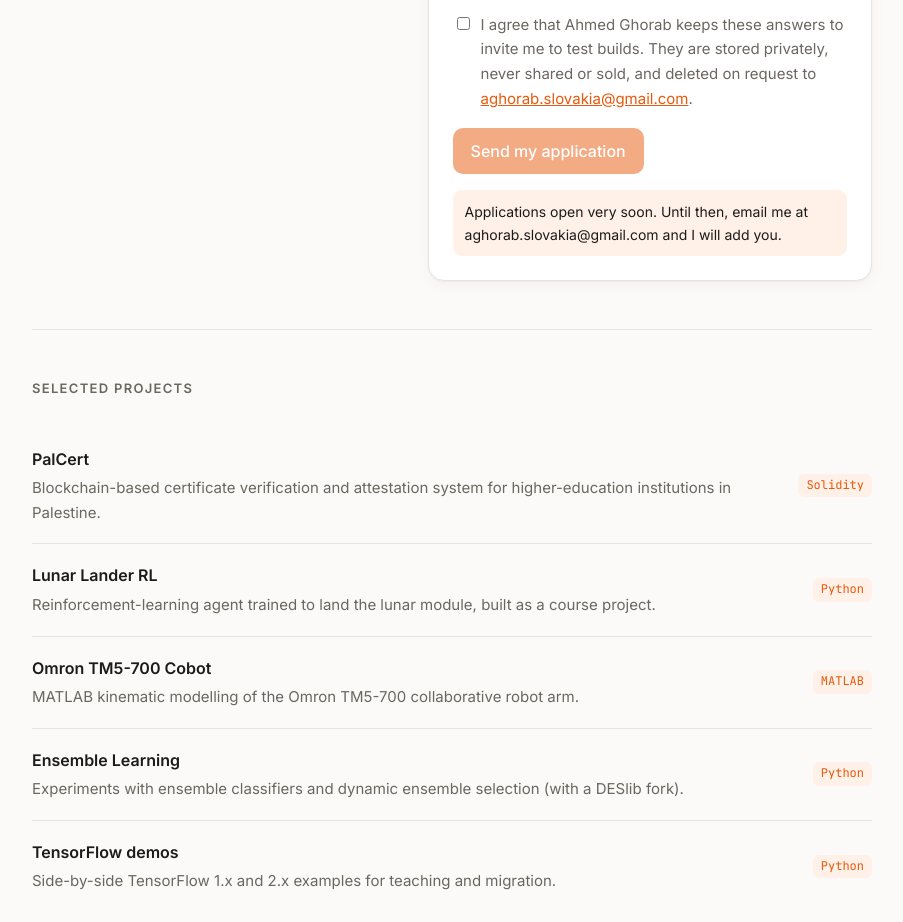
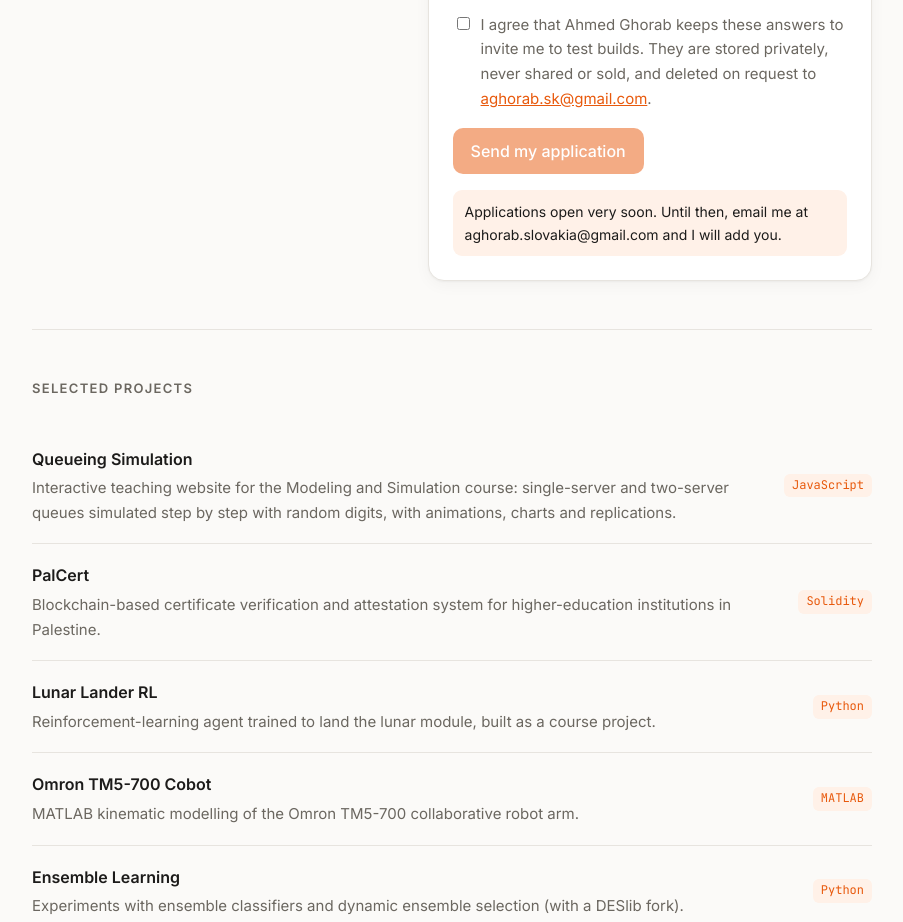
Before and after one commit to aghorab/aghorab.github.io, a plain HTML site: page index.html in a window 1280 px wide. Shown: the part 1987-2909 px from the top of the page, without its empty margins (188-1091 px from the left). Drawn offline with Linux system fonts and the light colour scheme.

Commit message:
Main page: link the Queueing Simulation project and update the email
Co-Authored-By: Claude Opus 5.5 <noreply@anthropic.com>
Claude-Session: https://claude.ai/code/session_018aqbYEGyhDt2bJHnrkWorZ

```diff
--- a/index.html
+++ b/index.html
@@ -150,7 +150,7 @@
           <!-- Hidden from people; a form-filling script fills it in and is quietly ignored. -->
           <div class="hp" aria-hidden="true"><label>Leave this empty<input name="website" tabindex="-1" autocomplete="off"></label></div>
           <label class="check consent"><input type="checkbox" name="consent" required>
-            <span>I agree that Ahmed Ghorab keeps these answers to invite me to test builds. They are stored privately, never shared or sold, and deleted on request to <a href="mailto:aghorab.slovakia@gmail.com">aghorab.slovakia@gmail.com</a>.</span>
+            <span>I agree that Ahmed Ghorab keeps these answers to invite me to test builds. They are stored privately, never shared or sold, and deleted on request to <a href="mailto:aghorab.sk@gmail.com">aghorab.sk@gmail.com</a>.</span>
           </label>
           <div id="ts-box" class="ts"></div>
           <button class="btn primary" type="submit">Send my application</button>
@@ -162,6 +162,11 @@
     <section id="projects">
       <h2>Selected projects</h2>
       <div class="projects">
+        <a class="project" href="QueueSimulation/">
+          <span class="p-name">Queueing Simulation</span>
+          <span class="p-desc">Interactive teaching website for the Modeling and Simulation course: single-server and two-server queues simulated step by step with random digits, with animations, charts and replications.</span>
+          <span class="p-meta mono"><span class="tag">JavaScript</span></span>
+        </a>
         <a class="project" href="https://github.com/aghorab/PalCert">
           <span class="p-name">PalCert</span>
           <span class="p-desc">Blockchain-based certificate verification and attestation system for higher-education institutions in Palestine.</span>
@@ -209,7 +214,7 @@
       <h2>Contact</h2>
       <p>Questions about one of my apps, a collaboration idea, or just want to say hi? My inbox is open.</p>
       <div class="cta">
-        <a class="btn primary" href="mailto:aghorab.slovakia@gmail.com">aghorab.slovakia@gmail.com</a>
+        <a class="btn primary" href="mailto:aghorab.sk@gmail.com">aghorab.sk@gmail.com</a>
         <a class="btn" href="https://github.com/aghorab">github.com/aghorab</a>
       </div>
     </section>
```
